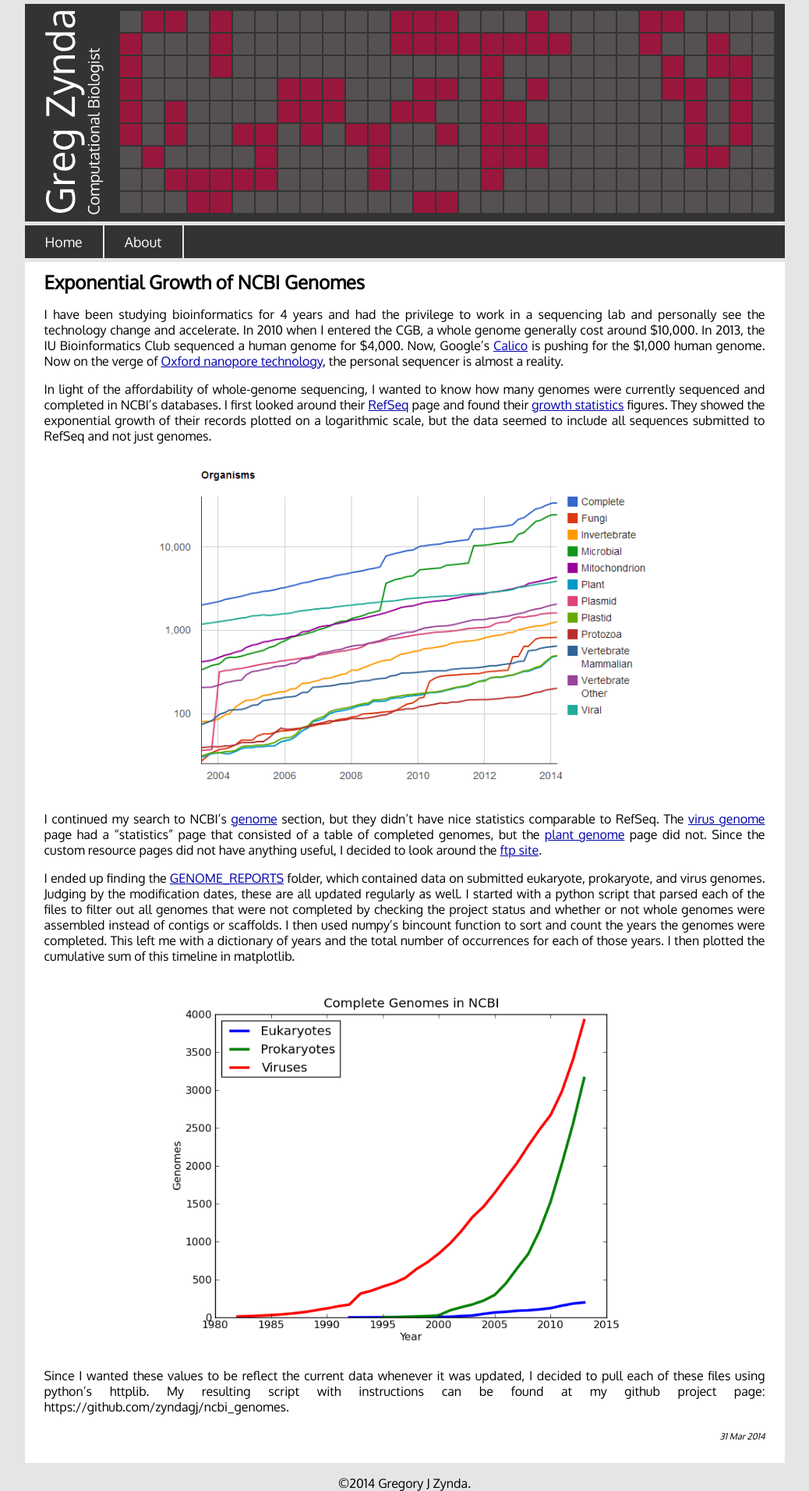
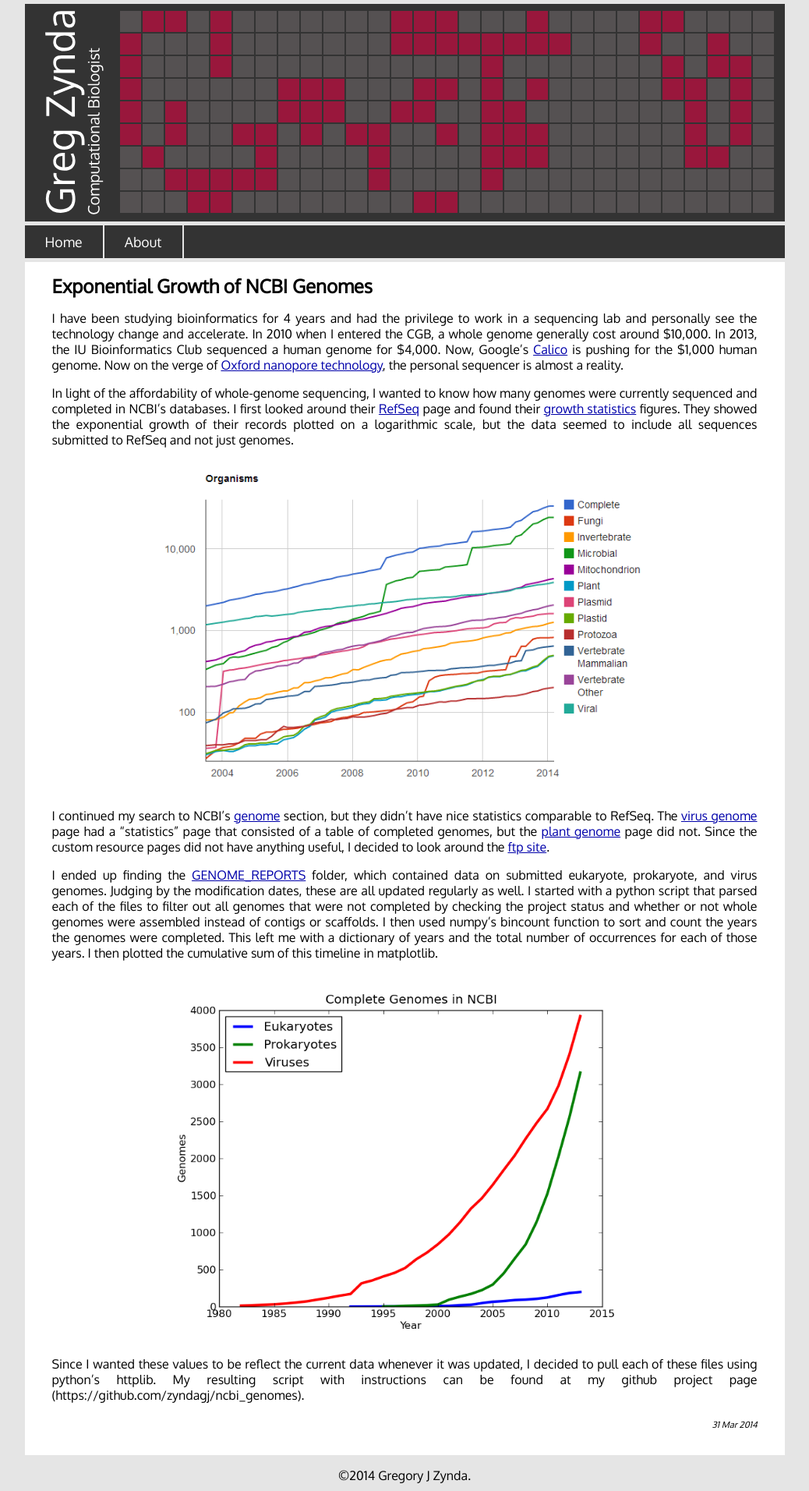
Before and after one commit to zyndagj/zyndagj.github.io, a Jekyll site: the page built from _posts/2014-03-31-ncbi-genome.markdown, in a window 1280 px wide. Shown: the whole page at 78% size, without its empty margins (121-1159 px from the left). Built offline with Jekyll 4.4.1, drawn with Linux system fonts in a browser that asks for light colours; Markdown is read by kramdown in place of the engine named in the settings.

Commit message:
updated css again

```diff
--- a/_posts/2014-03-31-ncbi-genome.markdown
+++ b/_posts/2014-03-31-ncbi-genome.markdown
@@ -17,4 +17,4 @@ I ended up finding the [GENOME_REPORTS](ftp://ftp.ncbi.nlm.nih.gov/genomes/GENOM
 
 ![completed genomes](/assets/genome_completed.png)
 
-Since I wanted these values to be reflect the current data whenever it was updated, I decided to pull each of these files using python's httplib. My resulting script with instructions can be found at my github project page: https://github.com/zyndagj/ncbi_genomes.
+Since I wanted these values to be reflect the current data whenever it was updated, I decided to pull each of these files using python's httplib. My resulting script with instructions can be found at my github project page (https://github.com/zyndagj/ncbi_genomes).
--- a/css/main.css
+++ b/css/main.css
@@ -49,7 +49,7 @@ a:hover   { color: #000; }
 
 .posts li {
 	margin-top: 5px;
-	padding: 10px 25px;
+	padding: 15px 35px;
 	background-color: white;
 }
 
@@ -102,7 +102,7 @@ a:hover   { color: #000; }
 /* standard */
 .post {
 	margin-top: 5px;
-	padding: 10px 25px;
+	padding: 15px 35px;
 	background-color: white;
 }
 
```
